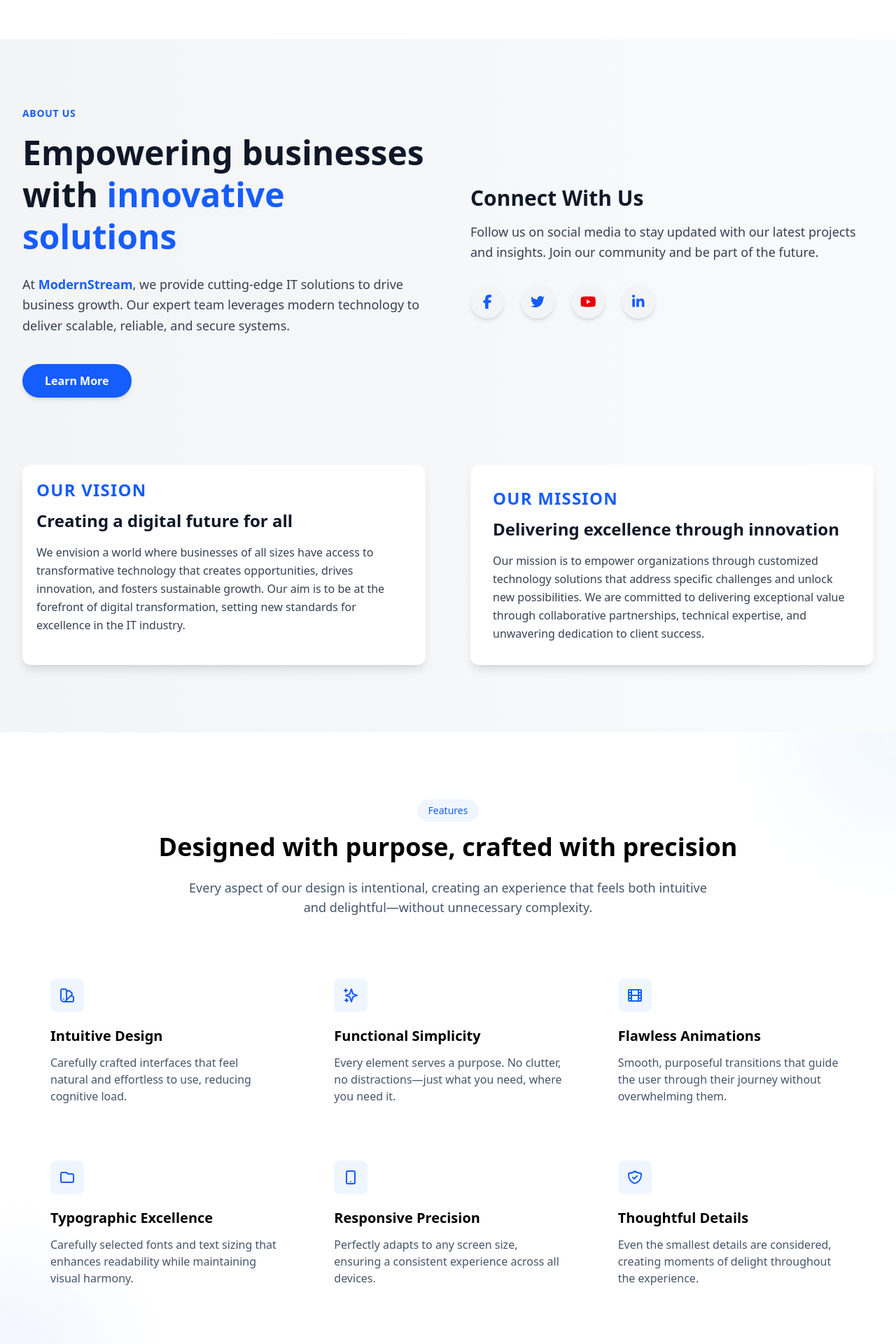
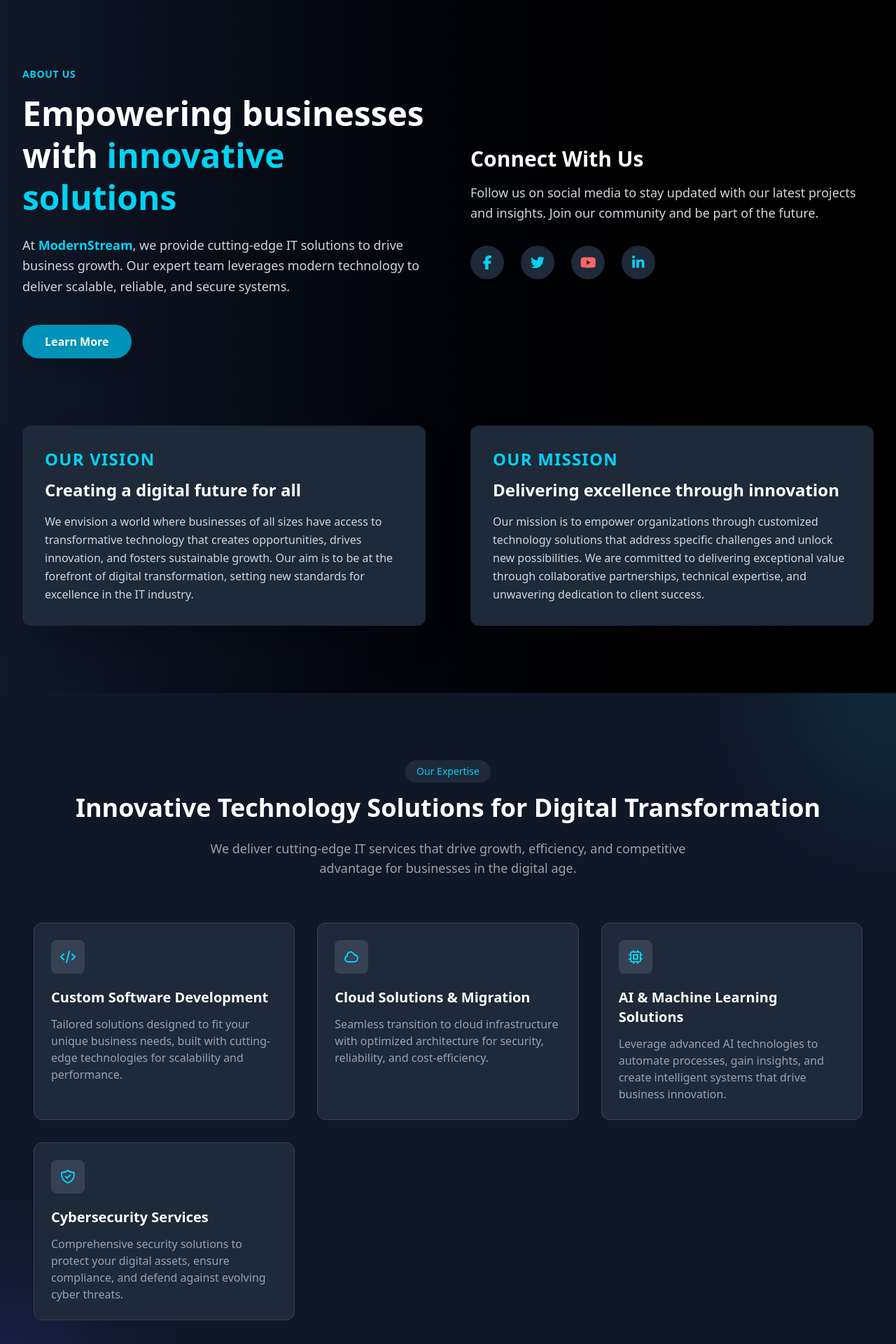
Before and after one commit to yogeshmishra3/ModernStream, a React (Vite) app: page / in a window 1280 px wide. Shown: the part 800-2720 px from the top of the page at 70% size. Built offline with nearby package versions, Linux system fonts and the light colour scheme.

Commit message:
Added- Dark Theam

```diff
--- a/src/App.jsx
+++ b/src/App.jsx
@@ -13,7 +13,7 @@ import Services from "./Components/Services";
 import Footer from "./Components/Footer";
 import RecentWorks from "./Components/Work";
 import ContactForm from "./Components/ContactForm";
-import { Features } from "./Components/Features";
+import  Features  from "./Components/Features";
 import { Testimonials } from "./Components/Testimonials";
 
 function MainContent() {
--- a/src/Components/About.jsx
+++ b/src/Components/About.jsx
@@ -8,19 +8,19 @@ import {
 
 const About = () => {
   return (
-    <section className="bg-gradient-to-r mt-7 from-gray-100 to-gray-50 text-gray-900 py-24 px-8">
+    <section className="bg-gradient-to-r from-gray-900 to-black text-gray-100 py-24 px-8">
       <div className="max-w-7xl mx-auto grid grid-cols-1 md:grid-cols-2 gap-16 items-center">
         {/* Left Side */}
-        <div>
-          <h3 className="text-blue-600 text-sm font-semibold tracking-wider uppercase">
+        <div className="transform transition duration-500 hover:scale-[1.02]">
+          <h3 className="text-cyan-400 text-sm font-semibold tracking-wider uppercase">
             About Us
           </h3>
-          <h2 className="text-5xl font-extrabold text-gray-900 leading-tight mt-4">
+          <h2 className="text-5xl font-extrabold text-white leading-tight mt-4">
             Empowering businesses with{" "}
-            <span className="text-blue-600">innovative solutions</span>
+            <span className="text-cyan-400">innovative solutions</span>
           </h2>
-          <p className="mt-6 text-lg text-gray-700 leading-relaxed">
-            At <span className="font-semibold text-blue-600">ModernStream</span>
+          <p className="mt-6 text-lg text-gray-300 leading-relaxed">
+            At <span className="font-semibold text-cyan-400">ModernStream</span>
             , we provide cutting-edge IT solutions to drive business growth. Our
             expert team leverages modern technology to deliver scalable,
             reliable, and secure systems.
@@ -28,7 +28,7 @@ const About = () => {
           <div className="mt-10">
             <a
               href="#"
-              className="inline-block bg-blue-600 text-white font-semibold px-8 py-3 rounded-full shadow-md hover:bg-blue-700 transition duration-300 transform hover:scale-105"
+              className="inline-block bg-cyan-600 text-white font-semibold px-8 py-3 rounded-full shadow-xl hover:bg-cyan-500 transition duration-300 transform hover:scale-105 hover:shadow-2xl"
             >
               Learn More
             </a>
@@ -36,9 +36,9 @@ const About = () => {
         </div>
 
         {/* Right Side */}
-        <div>
-          <h3 className="text-3xl font-bold text-gray-900">Connect With Us</h3>
-          <p className="mt-4 text-lg text-gray-700 leading-relaxed">
+        <div className="transform transition duration-500 hover:scale-[1.02]">
+          <h3 className="text-3xl font-bold text-white">Connect With Us</h3>
+          <p className="mt-4 text-lg text-gray-300 leading-relaxed">
             Follow us on social media to stay updated with our latest projects
             and insights. Join our community and be part of the future.
           </p>
@@ -46,41 +46,41 @@ const About = () => {
             {/* Facebook */}
             <a
               href="#"
-              className="w-12 h-12 rounded-full bg-gray-100 flex items-center justify-center hover:bg-blue-100 transition duration-300 shadow-md hover:shadow-lg"
+              className="w-12 h-12 rounded-full bg-gray-800 flex items-center justify-center hover:bg-cyan-900 transition duration-300 shadow-md hover:shadow-2xl"
             >
               <FontAwesomeIcon
                 icon={faFacebookF}
-                className="text-blue-600 text-xl"
+                className="text-cyan-400 text-xl"
               />
             </a>
             {/* Twitter */}
             <a
               href="#"
-              className="w-12 h-12 rounded-full bg-gray-100 flex items-center justify-center hover:bg-blue-100 transition duration-300 shadow-md hover:shadow-lg"
+              className="w-12 h-12 rounded-full bg-gray-800 flex items-center justify-center hover:bg-cyan-900 transition duration-300 shadow-md hover:shadow-2xl"
             >
               <FontAwesomeIcon
                 icon={faTwitter}
-                className="text-blue-600 text-xl"
+                className="text-cyan-400 text-xl"
               />
             </a>
             {/* YouTube */}
             <a
               href="#"
-              className="w-12 h-12 rounded-full bg-gray-100 flex items-center justify-center hover:bg-red-100 transition duration-300 shadow-md hover:shadow-lg"
+              className="w-12 h-12 rounded-full bg-gray-800 flex items-center justify-center hover:bg-red-900 transition duration-300 shadow-md hover:shadow-2xl"
             >
               <FontAwesomeIcon
                 icon={faYoutube}
-                className="text-red-600 text-xl"
+                className="text-red-400 text-xl"
               />
             </a>
             {/* LinkedIn */}
             <a
               href="#"
-              className="w-12 h-12 rounded-full bg-gray-100 flex items-center justify-center hover:bg-blue-100 transition duration-300 shadow-md hover:shadow-lg"
+              className="w-12 h-12 rounded-full bg-gray-800 flex items-center justify-center hover:bg-cyan-900 transition duration-300 shadow-md hover:shadow-2xl"
             >
               <FontAwesomeIcon
                 icon={faLinkedinIn}
-                className="text-blue-600 text-xl"
+                className="text-cyan-400 text-xl"
               />
             </a>
           </div>
@@ -91,14 +91,14 @@ const About = () => {
       <div className="max-w-7xl mx-auto mt-24">
         <div className="grid grid-cols-1 md:grid-cols-2 gap-16">
           {/* Vision */}
-          <div className="bg-white p-5 rounded-xl shadow-lg transform transition duration-300 hover:scale-105">
-            <h1 className="text-blue-600 text-2xl font-semibold tracking-wider uppercase mb-3">
+          <div className="bg-gray-800 p-8 rounded-xl shadow-2xl transform transition duration-500 hover:scale-105 hover:bg-gray-700">
+            <h1 className="text-cyan-400 text-2xl font-semibold tracking-wider uppercase mb-3">
               Our Vision
             </h1>
-            <h4 className="text-2xl font-bold text-gray-900 mb-4">
+            <h4 className="text-2xl font-bold text-white mb-4">
               Creating a digital future for all
             </h4>
-            <p className="text-gray-700 leading-relaxed">
+            <p className="text-gray-300 leading-relaxed">
               We envision a world where businesses of all sizes have access to
               transformative technology that creates opportunities, drives
               innovation, and fosters sustainable growth. Our aim is to be at
@@ -108,14 +108,14 @@ const About = () => {
           </div>
 
           {/* Mission */}
-          <div className="bg-white p-8 rounded-xl shadow-lg transform transition duration-300 hover:scale-105">
-            <h3 className="text-blue-600 text-2xl font-semibold tracking-wider uppercase mb-3">
+          <div className="bg-gray-800 p-8 rounded-xl shadow-2xl transform transition duration-500 hover:scale-105 hover:bg-gray-700">
+            <h3 className="text-cyan-400 text-2xl font-semibold tracking-wider uppercase mb-3">
               Our Mission
             </h3>
-            <h4 className="text-2xl font-bold text-gray-900 mb-4">
+            <h4 className="text-2xl font-bold text-white mb-4">
               Delivering excellence through innovation
             </h4>
-            <p className="text-gray-700 leading-relaxed">
+            <p className="text-gray-300 leading-relaxed">
               Our mission is to empower organizations through customized
               technology solutions that address specific challenges and unlock
               new possibilities. We are committed to delivering exceptional
--- a/src/Components/Features.jsx
+++ b/src/Components/Features.jsx
@@ -33,23 +33,23 @@ const FeatureCard = ({ title, description, icon, delay = 0 }) => {
   return (
     <div
       ref={cardRef}
-      className="glass-card p-6 rounded-xl transition-all duration-700 ease-out opacity-0 translate-y-8"
+      className="bg-gray-800 border border-gray-700 p-6 rounded-xl transition-all duration-700 ease-out opacity-0 translate-y-8 hover:scale-105 hover:border-cyan-500 group"
     >
-      <div className="w-12 h-12 bg-blue-50 rounded-lg flex items-center justify-center text-blue-600 mb-5">
+      <div className="w-12 h-12 bg-gray-700 rounded-lg flex items-center justify-center text-cyan-400 mb-5 group-hover:bg-cyan-500/20 transition-colors">
         {icon}
       </div>
-      <h3 className="text-xl font-semibold mb-3">{title}</h3>
-      <p className="text-slate-600">{description}</p>
+      <h3 className="text-xl font-semibold mb-3 text-white">{title}</h3>
+      <p className="text-gray-400">{description}</p>
     </div>
   );
 };
 
-export const Features = () => {
+const Features = () => {
   const features = [
     {
-      title: "Intuitive Design",
+      title: "Custom Software Development",
       description:
-        "Carefully crafted interfaces that feel natural and effortless to use, reducing cognitive load.",
+        "Tailored solutions designed to fit your unique business needs, built with cutting-edge technologies for scalability and performance.",
       icon: (
         <svg
           className="w-6 h-6"
@@ -62,15 +62,15 @@ export const Features = () => {
             strokeLinecap="round"
             strokeLinejoin="round"
             strokeWidth={2}
-            d="M7 21a4 4 0 01-4-4V5a2 2 0 012-2h4a2 2 0 012 2v12a4 4 0 01-4 4zm0 0h12a2 2 0 002-2v-4a2 2 0 00-2-2h-2.343M11 7.343l1.657-1.657a2 2 0 012.828 0l2.829 2.829a2 2 0 010 2.828l-8.486 8.485M7 17h.01"
+            d="M10 20l4-16m4 4l4 4-4 4M6 16l-4-4 4-4"
           />
         </svg>
       ),
     },
     {
-      title: "Functional Simplicity",
+      title: "Cloud Solutions & Migration",
       description:
-        "Every element serves a purpose. No clutter, no distractions—just what you need, where you need it.",
+        "Seamless transition to cloud infrastructure with optimized architecture for security, reliability, and cost-efficiency.",
       icon: (
         <svg
           className="w-6 h-6"
@@ -83,15 +83,15 @@ export const Features = () => {
             strokeLinecap="round"
             strokeLinejoin="round"
             strokeWidth={2}
-            d="M5 3v4M3 5h4M6 17v4m-2-2h4m5-16l2.286 6.857L21 12l-5.714 2.143L13 21l-2.286-6.857L5 12l5.714-2.143L13 3z"
+            d="M3 15a4 4 0 004 4h9a5 5 0 10-.1-9.999 5.002 5.002 0 10-9.78 2.096A4.001 4.001 0 003 15z"
           />
         </svg>
       ),
     },
     {
-      title: "Flawless Animations",
+      title: "AI & Machine Learning Solutions",
       description:
-        "Smooth, purposeful transitions that guide the user through their journey without overwhelming them.",
+        "Leverage advanced AI technologies to automate processes, gain insights, and create intelligent systems that drive business innovation.",
       icon: (
         <svg
           className="w-6 h-6"
@@ -104,57 +104,15 @@ export const Features = () => {
             strokeLinecap="round"
             strokeLinejoin="round"
             strokeWidth={2}
-            d="M7 4v16M17 4v16M3 8h4m10 0h4M3 12h18M3 16h4m10 0h4M4 20h16a1 1 0 001-1V5a1 1 0 00-1-1H4a1 1 0 00-1 1v14a1 1 0 001 1z"
+            d="M9 3v2m6-2v2M9 19v2m6-2v2M5 9H3m2 6H3m18-6h-2m2 6h-2M7 19h10a2 2 0 002-2V7a2 2 0 00-2-2H7a2 2 0 00-2 2v10a2 2 0 002 2zM9 9h6v6H9V9z"
           />
         </svg>
       ),
     },
     {
-      title: "Typographic Excellence",
+      title: "Cybersecurity Services",
       description:
-        "Carefully selected fonts and text sizing that enhances readability while maintaining visual harmony.",
-      icon: (
-        <svg
-          className="w-6 h-6"
-          fill="none"
-          stroke="currentColor"
-          viewBox="0 0 24 24"
-          xmlns="http://www.w3.org/2000/svg"
-        >
-          <path
-            strokeLinecap="round"
-            strokeLinejoin="round"
-            strokeWidth={2}
-            d="M3 7v10a2 2 0 002 2h14a2 2 0 002-2V9a2 2 0 00-2-2h-6l-2-2H5a2 2 0 00-2 2z"
-          />
-        </svg>
-      ),
-    },
-    {
-      title: "Responsive Precision",
-      description:
-        "Perfectly adapts to any screen size, ensuring a consistent experience across all devices.",
-      icon: (
-        <svg
-          className="w-6 h-6"
-          fill="none"
-          stroke="currentColor"
-          viewBox="0 0 24 24"
-          xmlns="http://www.w3.org/2000/svg"
-        >
-          <path
-            strokeLinecap="round"
-            strokeLinejoin="round"
-            strokeWidth={2}
-            d="M12 18h.01M8 21h8a2 2 0 002-2V5a2 2 0 00-2-2H8a2 2 0 00-2 2v14a2 2 0 002 2z"
-          />
-        </svg>
-      ),
-    },
-    {
-      title: "Thoughtful Details",
-      description:
-        "Even the smallest details are considered, creating moments of delight throughout the experience.",
+        "Comprehensive security solutions to protect your digital assets, ensure compliance, and defend against evolving cyber threats.",
       icon: (
         <svg
           className="w-6 h-6"
@@ -177,24 +135,23 @@ export const Features = () => {
   return (
     <section
       id="features"
-      className="py-24 px-6 md:px-12 relative overflow-hidden"
+      className="py-24 px-6 md:px-12 relative overflow-hidden bg-gray-900"
     >
       {/* Background decorations */}
-      <div className="absolute -top-40 -right-40 w-80 h-80 bg-blue-50 rounded-full opacity-70 blur-3xl"></div>
-      <div className="absolute -bottom-40 -left-40 w-80 h-80 bg-indigo-50 rounded-full opacity-70 blur-3xl"></div>
+      <div className="absolute -top-40 -right-40 w-80 h-80 bg-cyan-900 rounded-full opacity-30 blur-3xl"></div>
+      <div className="absolute -bottom-40 -left-40 w-80 h-80 bg-indigo-900 rounded-full opacity-30 blur-3xl"></div>
 
       <div className="max-w-7xl mx-auto relative z-10">
         <div className="text-center mb-16">
-          <h2 className="inline-block text-sm font-medium bg-blue-50 text-blue-600 rounded-full px-4 py-1.5 mb-4">
-            Features
+          <h2 className="inline-block text-sm font-medium bg-gray-800 text-cyan-400 rounded-full px-4 py-1.5 mb-4">
+            Our Expertise
           </h2>
-          <h3 className="text-3xl md:text-4xl font-bold mb-6 text-balance">
-            Designed with purpose, crafted with precision
+          <h3 className="text-3xl md:text-4xl font-bold mb-6 text-white">
+            Innovative Technology Solutions for Digital Transformation
           </h3>
-          <p className="text-slate-600 max-w-3xl mx-auto text-lg">
-            Every aspect of our design is intentional, creating an experience
-            that feels both intuitive and delightful—without unnecessary
-            complexity.
+          <p className="text-gray-400 max-w-3xl mx-auto text-lg">
+            We deliver cutting-edge IT services that drive growth, efficiency,
+            and competitive advantage for businesses in the digital age.
           </p>
         </div>
 
@@ -213,3 +170,5 @@ export const Features = () => {
     </section>
   );
 };
+
+export default Features;
--- a/src/Components/Services.jsx
+++ b/src/Components/Services.jsx
@@ -28,11 +28,11 @@ const services = [
 
 const Services = () => {
   return (
-    <section className="bg-gradient-to-br from-[#0b0f19] mt-7 via-[#151a29] to-[#1a1f2e] text-white py-24">
+    <section className="bg-gradient-to-br from-[#0b0f19]   via-[#151a29] to-[#1a1f2e] text-white py-24">
       <div className="container mx-auto px-6">
         {/* Section Heading */}
         <div className="max-w-3xl mx-auto text-center mb-16">
-          <h2 className="inline-block text-lg font-semibold bg-gradient-to-r from-blue-400 to-purple-500 bg-clip-text text-transparent mb-3 tracking-wider">
+          <h2 className="inline-block text-lg font-semibold bg-gradient-to-r from-cyan-400 to-purple-400 bg-clip-text text-transparent mb-3 tracking-wider">
             WHAT WE DO
           </h2>
           <h1 className="text-5xl font-extrabold mb-6 bg-gradient-to-r from-white to-gray-300 bg-clip-text text-transparent leading-tight">
@@ -45,7 +45,7 @@ const Services = () => {
           <div className="h-px w-1/4 bg-gradient-to-r from-transparent to-blue-500/30"></div>
           <a
             href="/services"
-            className="px-6 py-2 rounded-full bg-gradient-to-r from-blue-500 to-purple-600 text-white font-medium transition-all hover:shadow-lg hover:shadow-blue-500/20 hover:scale-105"
+            className="px-6 py-2 rounded-full bg-gradient-to-r from-cyan-500 to-purple-400 text-white font-medium transition-all hover:shadow-lg hover:shadow-blue-500/20 hover:scale-105"
           >
             EXPLORE SERVICES →
           </a>
```
Also changed, not shown: src/Components/ContactForm.jsx (+17 -29 lines), src/Components/Footer.jsx (+54 -16 lines), src/Components/Header.jsx (+88 -31 lines), src/Components/Hero.jsx (+15 -11 lines), src/Components/Testimonials.jsx (+11 -11 lines), src/Components/Work.jsx (+21 -22 lines).
